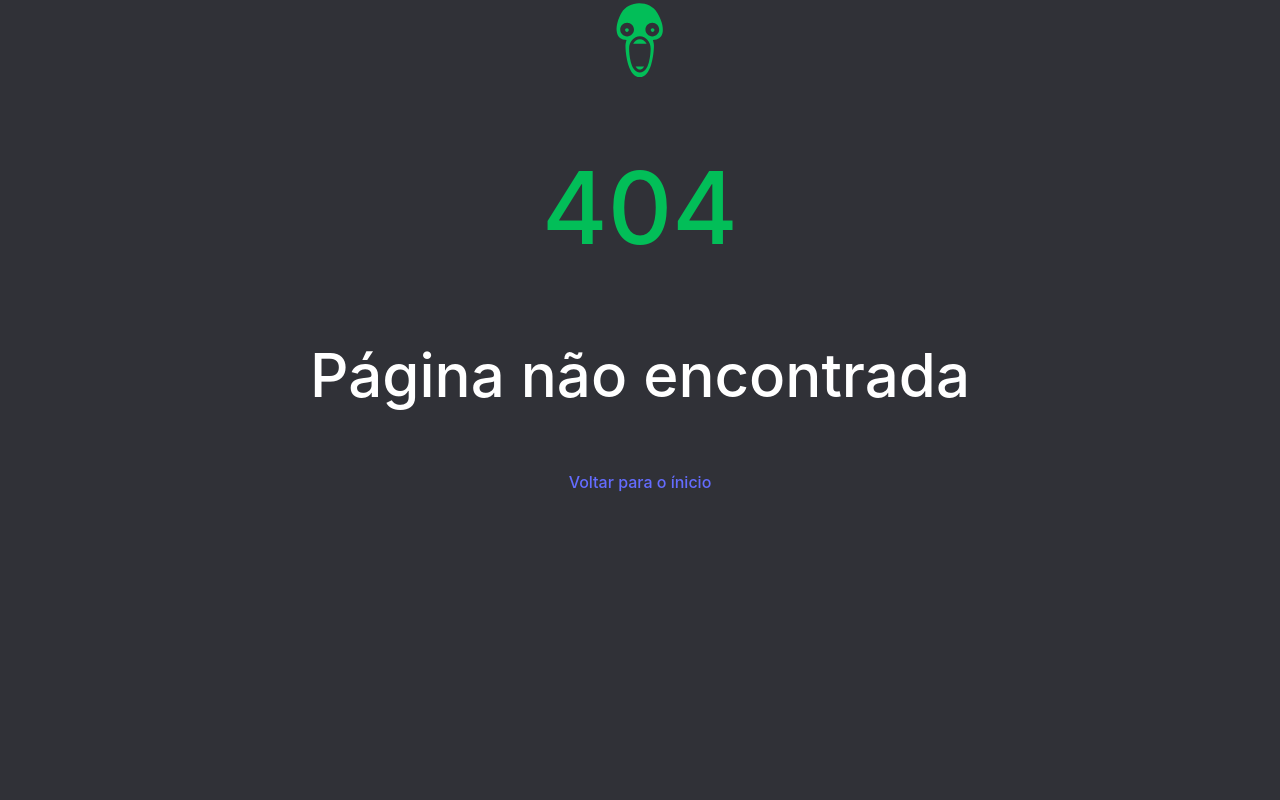
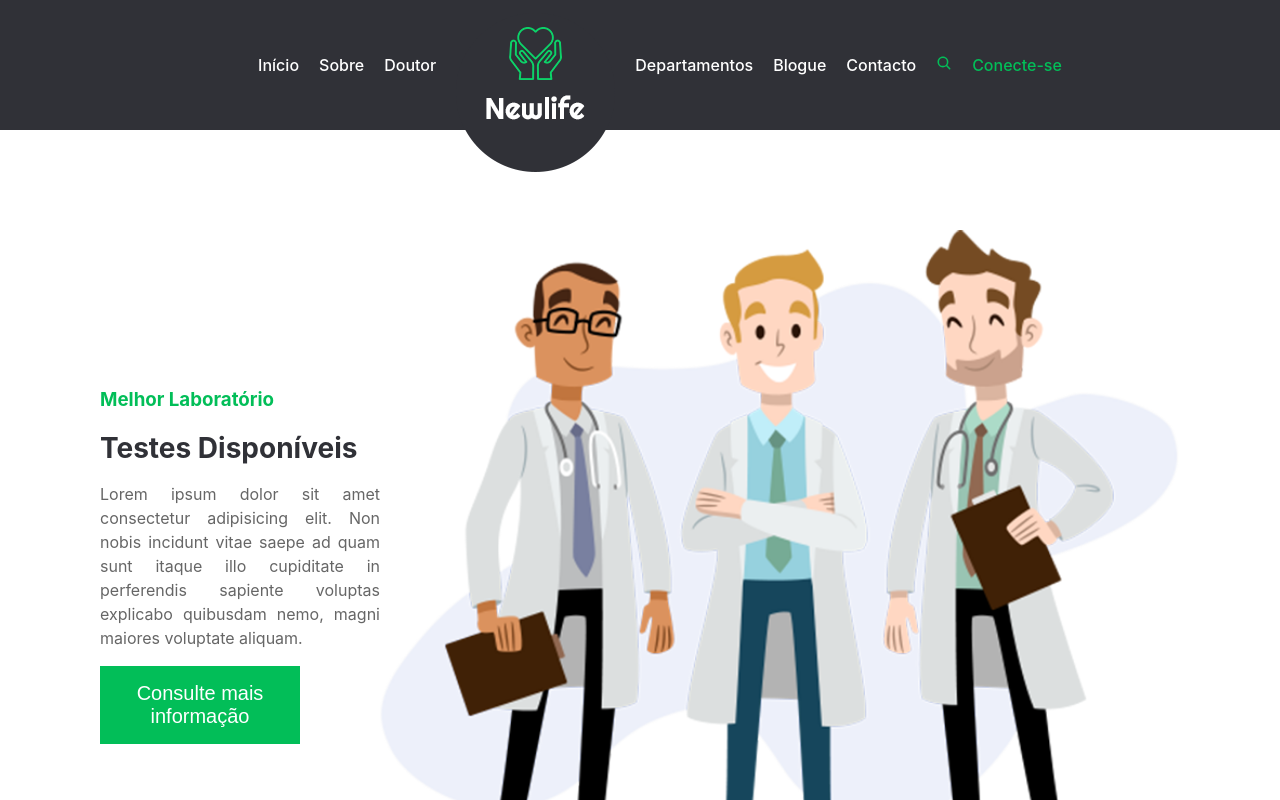
Before and after one commit to Emanuel-Marques/clinica-maravilha, a React (Vite) app: page /doutor in a window 1280 px wide. Before the commit this address had no page. Shown: the top 800 px of the page. Built offline with nearby package versions, Linux system fonts and the light colour scheme.

Commit message:
doutor page

```diff
--- a/src/App.tsx
+++ b/src/App.tsx
@@ -4,6 +4,7 @@ import { Layout } from './components/Layout';
 import { NotFound } from './components/notFound/notFound';
 import { Sobre } from './pages/sobre/Sobre';
 import { Departamentos } from './pages/departamentos/Departamentos';
+import { Doutor } from './pages/doutor/Doutor';
 
 function App() {
   return(
@@ -14,6 +15,7 @@ function App() {
       >
         <Route path='/sobre' element={ <Sobre /> } />
         <Route path='/departamentos' element={ <Departamentos /> } />
+        <Route path='/doutor' element={ <Doutor /> } />
       </Route>
       <Route
         path='/*'
--- a/src/components/header/Header.tsx
+++ b/src/components/header/Header.tsx
@@ -10,7 +10,7 @@ export function Header(){
         <UlContainer>
           <li><NavLink to="/">Início</NavLink></li>
           <li><NavLink to="/sobre">Sobre</NavLink></li>
-          <li><NavLink to="">Doutor</NavLink></li>
+          <li><NavLink to="/doutor">Doutor</NavLink></li>
           <li><img src={img} /></li>
           <li><NavLink to="/departamentos">Departamentos</NavLink></li>
           <li><NavLink to="">Blogue</NavLink></li>
--- /dev/null
+++ b/src/pages/doutor/Doutor.tsx
@@ -0,0 +1,22 @@
+import imgDoc from '../../assets/img-4.png';
+import { ImgContainer, Information, Main } from './style';
+
+export function Doutor () {
+  return (
+    <Main>
+        <Information>
+          <h3>Melhor Laboratório</h3>
+          <h1>Testes Disponíveis</h1>
+          <p>
+            Lorem ipsum dolor sit amet consectetur adipisicing elit.
+            Non nobis incidunt vitae saepe ad quam sunt itaque illo cupiditate in perferendis
+            sapiente voluptas explicabo quibusdam nemo, magni maiores voluptate aliquam.
+          </p>
+          <button>Consulte mais informação</button>
+        </Information>
+        <ImgContainer>
+            <img src={ imgDoc } />
+        </ImgContainer>
+    </Main>
+  );
+}
--- /dev/null
+++ b/src/pages/doutor/style.ts
@@ -0,0 +1,40 @@
+import styled from 'styled-components';
+
+export const Main = styled.main`
+  display: flex;
+  padding: 100px 100px 100px 100px;
+  justify-content: space-between;
+  align-items: center;
+`;
+
+export const Information = styled.div`
+  width: 45%;
+  h3 {
+    color: #02BE58;
+  }
+  h1 {
+    color: #303137;
+    font-size: 28px;
+  }
+  button {
+    background-color: #02BE58;
+    padding: 1rem;
+    border: none;
+    cursor: pointer;
+    width: 200px;
+    color: white;
+    font-size: 20px;
+    font-wight: 500;
+  }
+  p {
+    text-align: justify;
+    color: #666666;
+  }
+`;
+
+export const ImgContainer = styled.div`
+  img {
+    width: 100vh;
+    height: auto;
+  }
+`;
```
